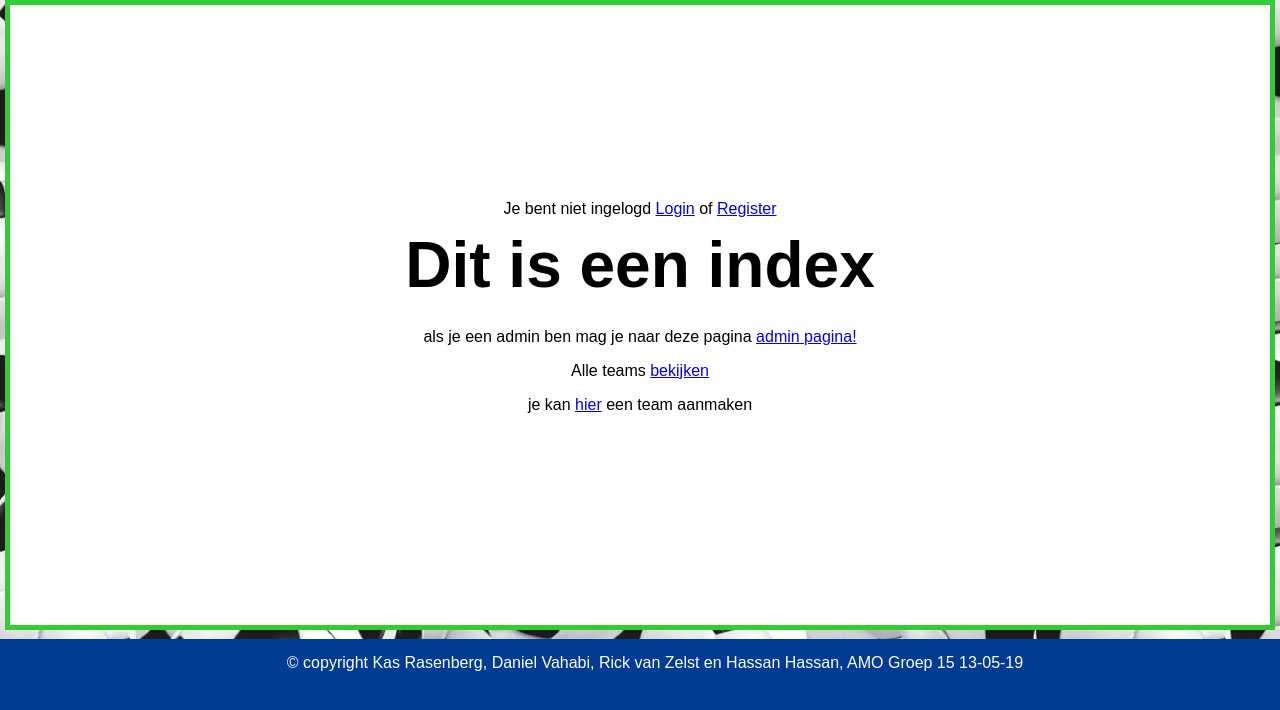
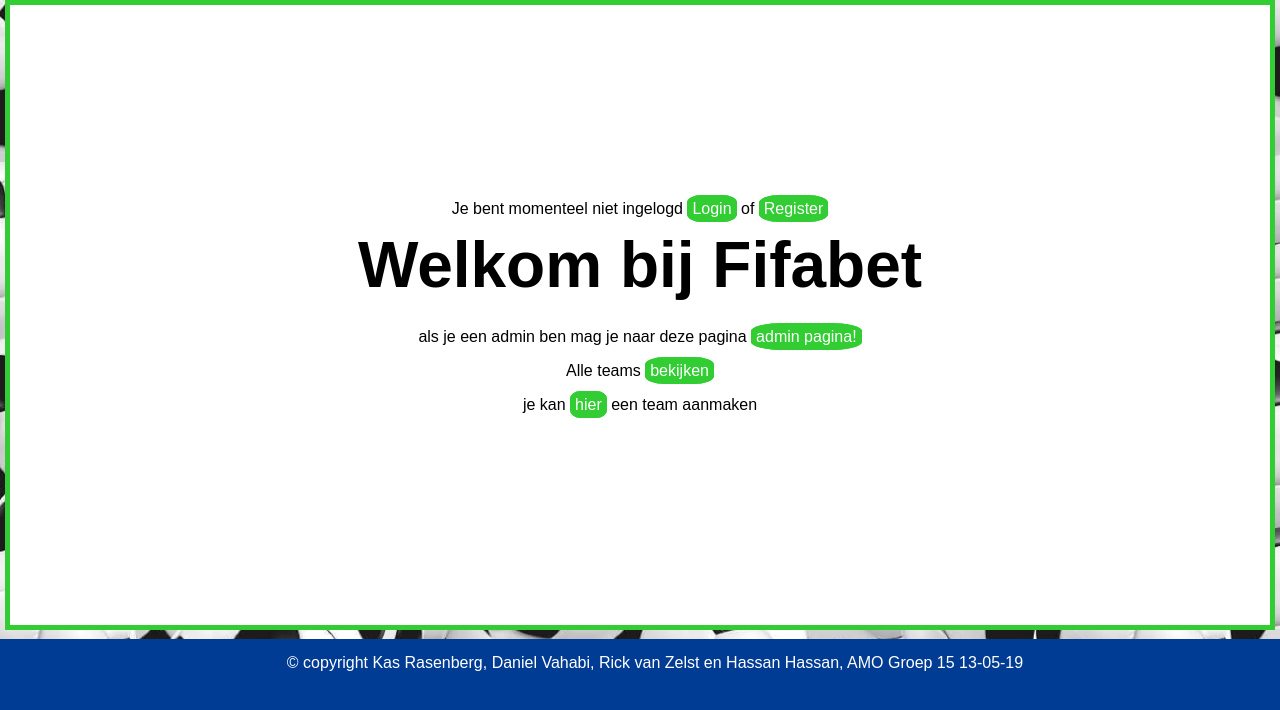
Before and after one commit to amogroep15/fifawebsite, a PHP site: page / in a window 1280 px wide. Shown: the part 90-800 px from the top of the page. Run offline with PHP 8.4, Linux system fonts and the light colour scheme.

Commit message:
site optimalizeren

```diff
--- a/edit.php
+++ b/edit.php
@@ -53,3 +53,6 @@ if($team = 0){
         <p>Speler 16</p><input type="text" name="p16">
         <input type="submit">
     </form>
+
+<?php
+require 'footer.php';
--- a/header.php
+++ b/header.php
@@ -21,6 +21,6 @@ require 'config.php';
     <title>FifaBet</title>
 </head>
 <header>
-    <h1>FifaBet</h1>
+    <h1><a class="homebutton" href="index.php">FifaBet</a></h1>
 </header>
 <body>
--- a/index.php
+++ b/index.php
@@ -34,21 +34,22 @@ if(isset($_SESSION['id'])){
     echo "<form action='loginController.php' method='post'>,
     <input type='hidden' name='type' value='logout'>
     <input type='submit' value='afmelden'>
-    <a href='create.php'>Team aanmaken</a>";
+    <a class='buttons' href='create.php'>Team aanmaken</a>";
 
 }
 else{
-    echo "Je bent niet ingelogd <a href='login.php'>Login</a> of <a href='register.php'>Register</a>";
+    echo "Je bent momenteel niet ingelogd <a class='buttons' href='login.php'>Login</a> of <a class='buttons' href='register.php'>Register</a>";
 }
 ?>
 
-<h1>Dit is een index</h1>
-<p>als je een admin ben mag je naar deze pagina <a href='admin.php'>admin pagina!</a></p>
-<p>Alle teams <a href='teams.php'>bekijken</a><p>
+<h1>Welkom bij Fifabet</h1>
+<p>als je een admin ben mag je naar deze pagina <a class='buttons' href='admin.php'>admin pagina!</a></p>
+<p></p>
+<p>Alle teams <a class='buttons' href='teams.php'>bekijken</a><p>
 
 <?php
 if (isset($_SESSION)){
-    echo "je kan <a href='create.php'>hier</a> een team aanmaken";
+    echo "je kan <a class='buttons' href='create.php'>hier</a> een team aanmaken";
 }
 echo '</div>';
 echo '</div>';
--- a/style.css
+++ b/style.css
@@ -30,6 +30,11 @@ h1{
     padding: 10px;
     margin: 0;
     font-size: 4em;
+}
+
+.homebutton {
+    text-decoration: none;
+    color: white;
 }
 
 .loginbutton {
@@ -142,3 +147,22 @@ h1{
     padding: 15px;
     margin: 162px;
 }
+
+.teammaker {
+    display: grid;
+    grid-template-columns: 1fr 1fr 1fr 1fr 1fr;
+    grid-column-gap: 10px;
+    grid-row-gap: 10px;
+    margin: 85px auto;
+    padding: 15px;
+}
+
+.buttons {
+    text-decoration: none;
+    color: white;
+    border: #32CD32;
+    border-style: solid;
+    border-width: 5px;
+    background-color: #32CD32;
+    border-radius: 30%;
+}
```
Also changed, not shown: create.php (+13 -1 lines).
